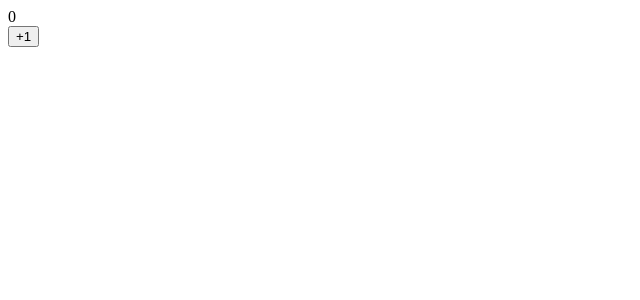
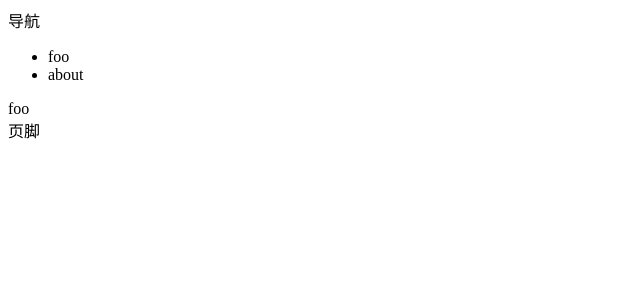
Before and after one commit to xhrbtk/publish, a Vue app: page / in a window 1280 px wide. Shown: the top 300 px of the page, without its empty margins (0-640 px from the left). Built offline with nearby package versions, Linux system fonts and the light colour scheme.

Commit message:
feat:引入router4

```diff
--- a/src/App.tsx
+++ b/src/App.tsx
@@ -1,17 +1,24 @@
-import { defineComponent, ref } from "vue";
-
+import { defineComponent} from "vue";
+import { RouterView } from "vue-router"
 export const App = defineComponent({
     setup() {
-        const refCount = ref(0)
-        const onClick = () => {
-            refCount.value += 1
-        }
+
         return () => (
         <>
-           <div>{ refCount.value }</div>
-           <div >
-             <button onClick={onClick}>+1</button>
+           <header>导航
+            <ul>
+                <li>
+                    <router-link to="/">foo</router-link>
+                </li>
+                <li>
+                    <router-link to="/about"> about</router-link>
+                </li>
+            </ul>
+           </header>
+           <div>
+            <RouterView />
            </div>
+           <footer>页脚</footer>
         </>
         )
     }
--- /dev/null
+++ b/src/views/Bar.tsx
@@ -0,0 +1,13 @@
+import { defineComponent, ref } from "vue";
+
+export const Bar = defineComponent({
+    setup() {
+        return () => (
+        <>
+           <div >
+            bar
+           </div>
+        </>
+        )
+    }
+})
--- /dev/null
+++ b/src/views/Foo.tsx
@@ -0,0 +1,13 @@
+import { defineComponent, ref } from "vue";
+
+export const Foo = defineComponent({
+    setup() {
+        return () => (
+        <>
+           <div >
+            foo
+           </div>
+        </>
+        )
+    }
+})
```
Also changed, not shown: src/main.ts (+15 -1 lines).
